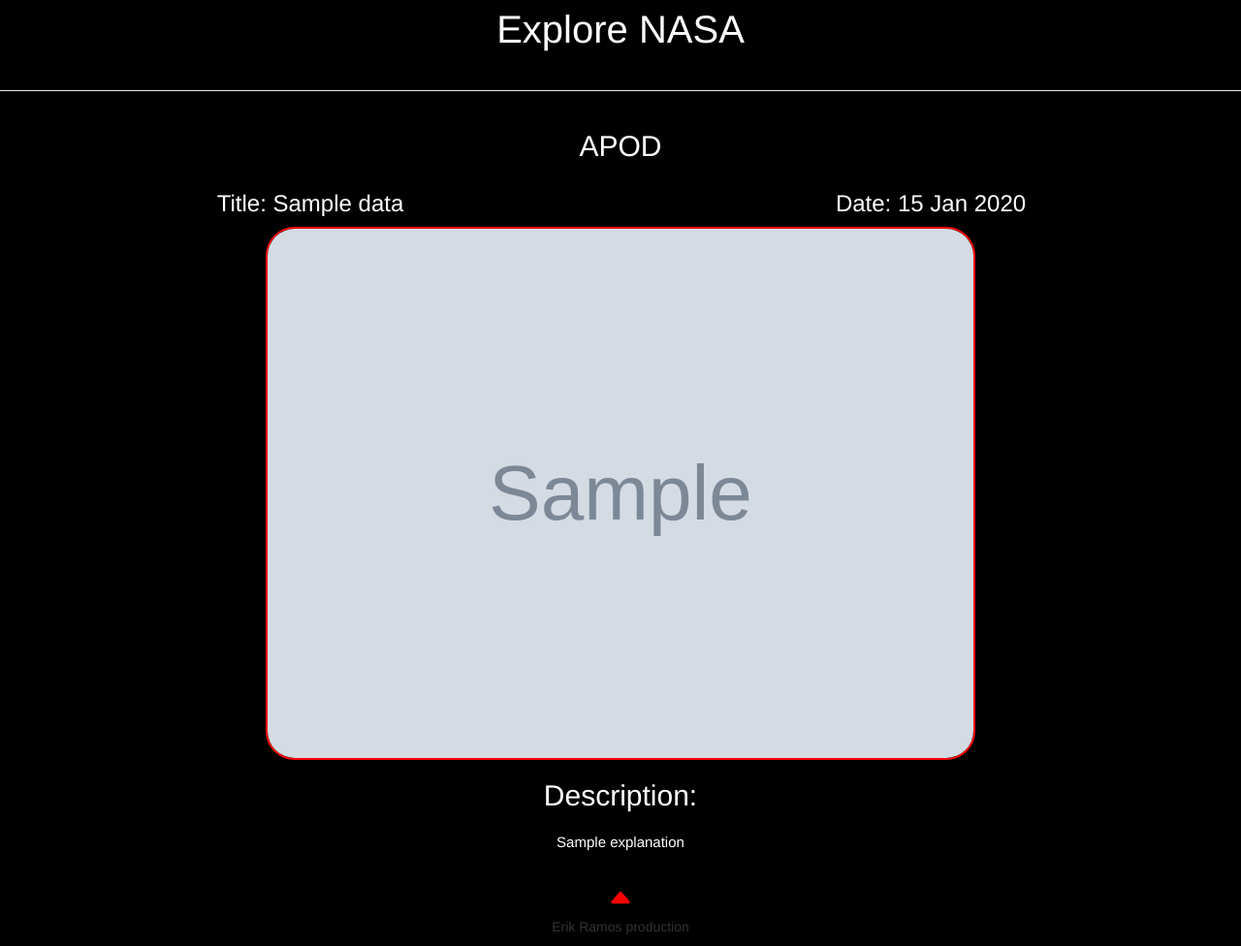
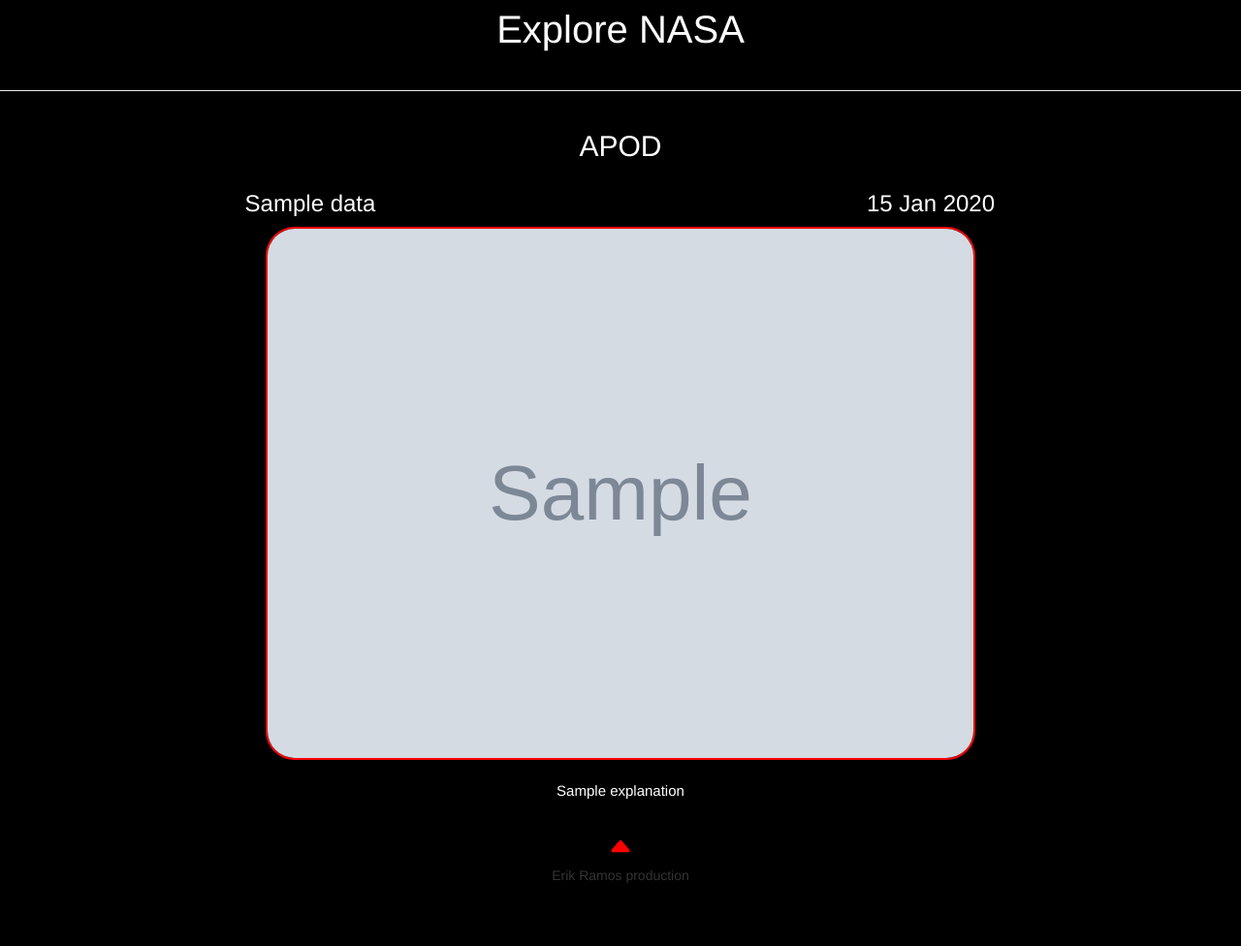
Before and after one commit to Erik312/NASA, a Node server app: template views/pad.ejs in a window 1280 px wide. Shown: the part 151-1127 px from the top of the page at 97% size. After the commit the page ends 1062 px from the top, so only its background shows below. Run offline with Node 20, Linux system fonts and the light colour scheme; the template is opened without the code that fills it: most values are stand-ins (such as "Sample title", 1, 10 or a date in 2020); grey boxes marked "Sample" are stand-in pictures.

Commit message:
changes to apod

```diff
--- a/views/pad.ejs
+++ b/views/pad.ejs
@@ -53,12 +53,12 @@
               <h2 id="section-title">APOD</h2>
             <div class="row">
             <div class="col-sm-6" id="image-title">
- 				         <h3>Title: <%= data.title %></h3>
+ 				         <h3><%= data.title %></h3>
             </div>
 
             <div class="col-sm-6" id="date-time">
 
-                <h3>Date: <%= data.date %></h3>
+                <h3><%= data.date %></h3>
             </div>
 
 
@@ -91,7 +91,7 @@
 
     <div class="container-fluid" id="description">
 
-    <h2 id="description-word">Description:</h2> <h3 id="data-content"><%= data.explanation %></h3>
+     <h3 id="data-content"><%= data.explanation %></h3>
 
     </div>
 
```
